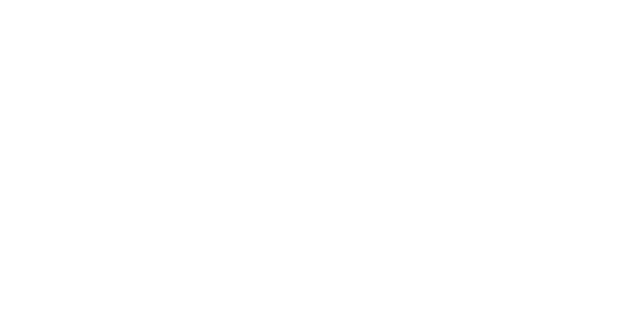
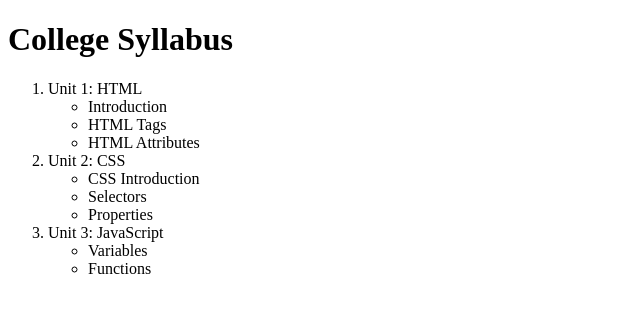
Before and after one commit to raghav00007/WDW_10116, a plain HTML site: page web designing workshop/assignment6.html in a window 1280 px wide. Shown: the whole page, without its empty margins (0-640 px from the left). Drawn offline with Linux system fonts and the light colour scheme.

Commit message:
assignment6 complete code

```diff
--- a/web designing workshop/assignment6.html
+++ b/web designing workshop/assignment6.html
@@ -4,6 +4,39 @@
     <title>Nested Lists</title>
 </head>
 <body>
+ <h1>College Syllabus</h1>
 
+    <ol>
+
+        <li>Unit 1: HTML
+
+            <ul>
+                <li>Introduction</li>
+                <li>HTML Tags</li>
+                <li>HTML Attributes</li>
+            </ul>
+
+        </li>
+
+        <li>Unit 2: CSS
+
+            <ul>
+                <li>CSS Introduction</li>
+                <li>Selectors</li>
+                <li>Properties</li>
+            </ul>
+
+        </li>
+
+        <li>Unit 3: JavaScript
+
+            <ul>
+                <li>Variables</li>
+                <li>Functions</li>
+            </ul>
+
+        </li>
+
+    </ol>
 </body>
 </html>
```
